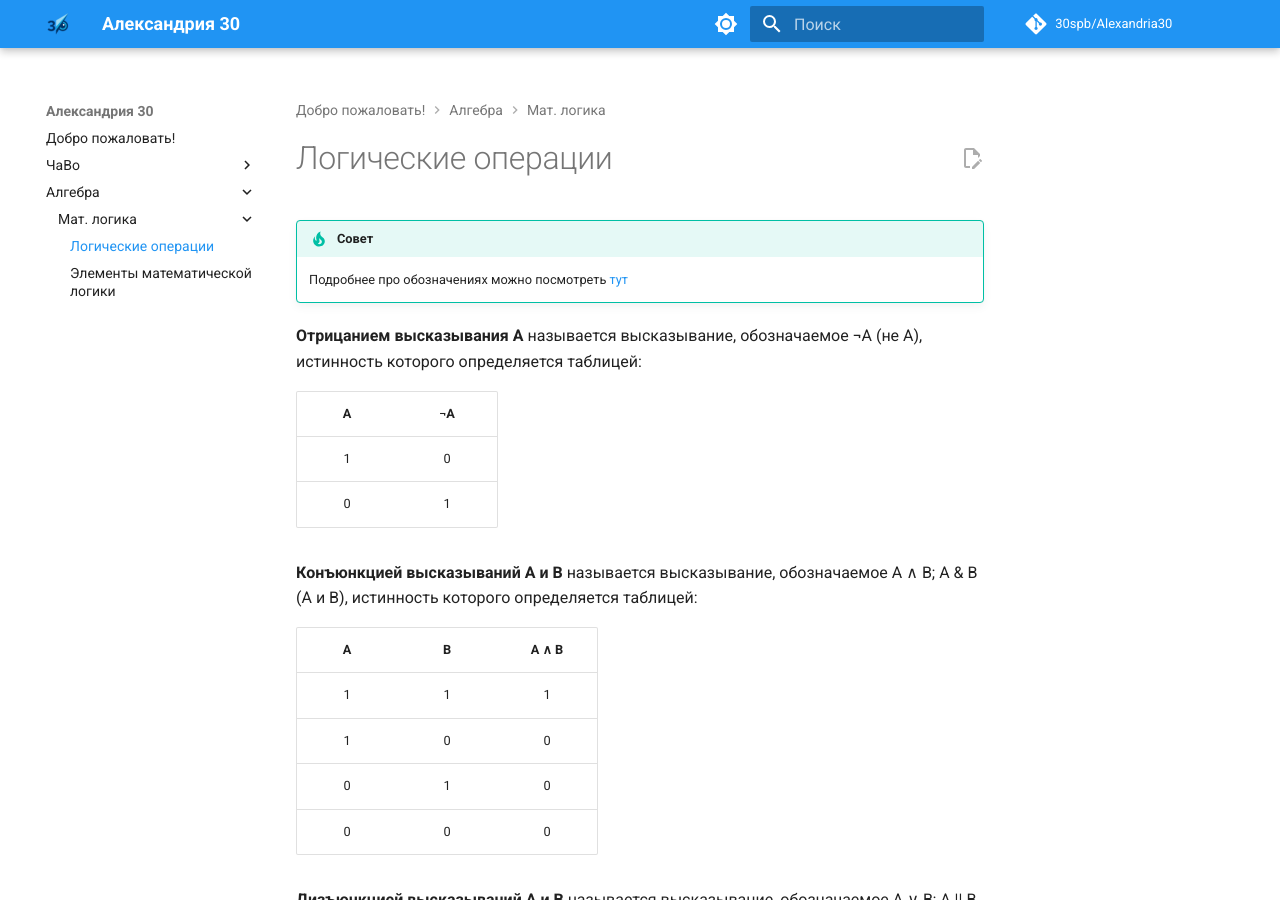
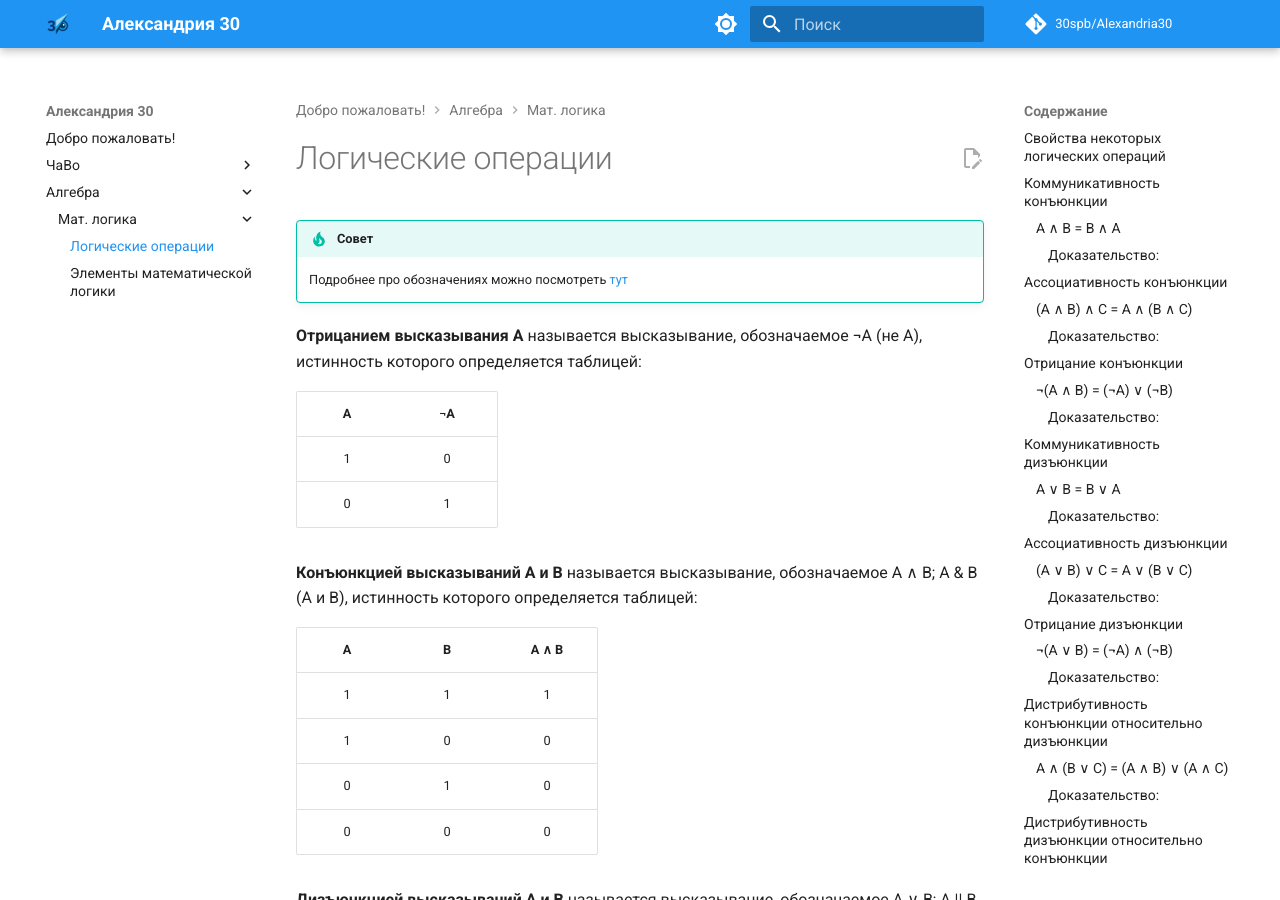
Before and after one commit to 30spb/Alexandria30, an MkDocs documentation site: the page built from docs/algebra/logic/logic_operations.md, in a window 1280 px wide and 900 px high. Built offline with MkDocs 1.6.1 and Material for MkDocs 9.7.7, drawn with Linux system fonts in a browser that asks for light colours; comment, search, counter and statistics services are not loaded.

Commit message:
Попытка фикса TOC

```diff
--- a/docs/algebra/logic/logic_operations.md
+++ b/docs/algebra/logic/logic_operations.md
@@ -30,7 +30,7 @@
 | 0 | 1 |   1   |
 | 0 | 0 |   0   |
 
-# Свойства некоторых логических операций
+## Свойства некоторых логических операций
 
 !!! note "Заметка"
 
@@ -197,7 +197,7 @@
 ### 5. A ∨ 1 = 1
 ### 6. A ∨ 0 = A
 
-# Импликация и Эквиваленция
+## Импликация и Эквиваленция
 
 **Импликацией высказываний A и B** называется высказывание, обозночаемое A → B ("Если A, то B"; "A достаточно для B"), истинность которого определяется таблицей:
 
@@ -218,7 +218,7 @@
 | 0 | 0 |   1   |
 
 
-# Свойства Импликации
+## Свойства Импликации
 
 ## Выражение импликации через другие логические операции
 
```
Also changed, not shown: docs/algebra/logic/math_logic_elements.md (+0 -2 lines).
